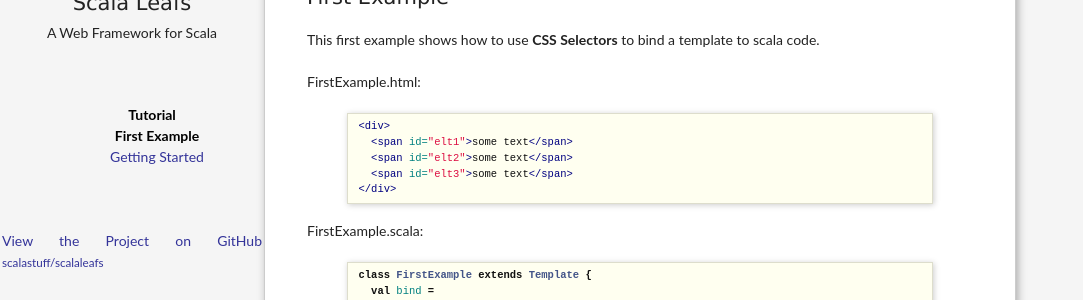
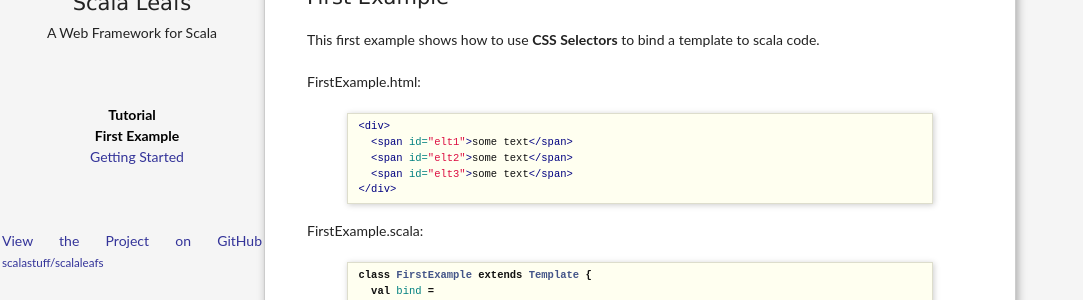
Before and after one commit to scalastuff/scalaleafs, a Jekyll site: the page built from first-steps.md, in a window 1280 px wide. Shown: the part 121-421 px from the top of the page, without its empty margins (0-1083 px from the left). Built offline with Jekyll 4.4.1, drawn with Linux system fonts in a browser that asks for light colours.

Commit message:
Updated _layouts/default.html

```diff
--- a/_layouts/default.html
+++ b/_layouts/default.html
@@ -24,7 +24,8 @@
                     <h1 style="margin-top: 70px; text-align: center; margin-bottom: 0;">Scala Leafs</h1>
                   <div style="margin-top:8px; text-align: center;">A Web Framework for Scala</div>
                     <br/>
-          <div class="menu" style="margin-top: 40px; margin-left: 40px">
+          <div class="menu" style="margin-top: 40px">
+            <span style="display: inline-block">
             <a class="menu1{% if page.category == "Tutorial" %} active{% endif %}" href="tutorial.html">Tutorial</a>
             {% if page.category == "Tutorial" %}
             {% for p in site.pages %}
@@ -37,6 +38,7 @@
             {% endif %}
             {% endfor %}
             {% endif %}
+            </span>
                   </div>
                     <br/>
                     <br/>
```
